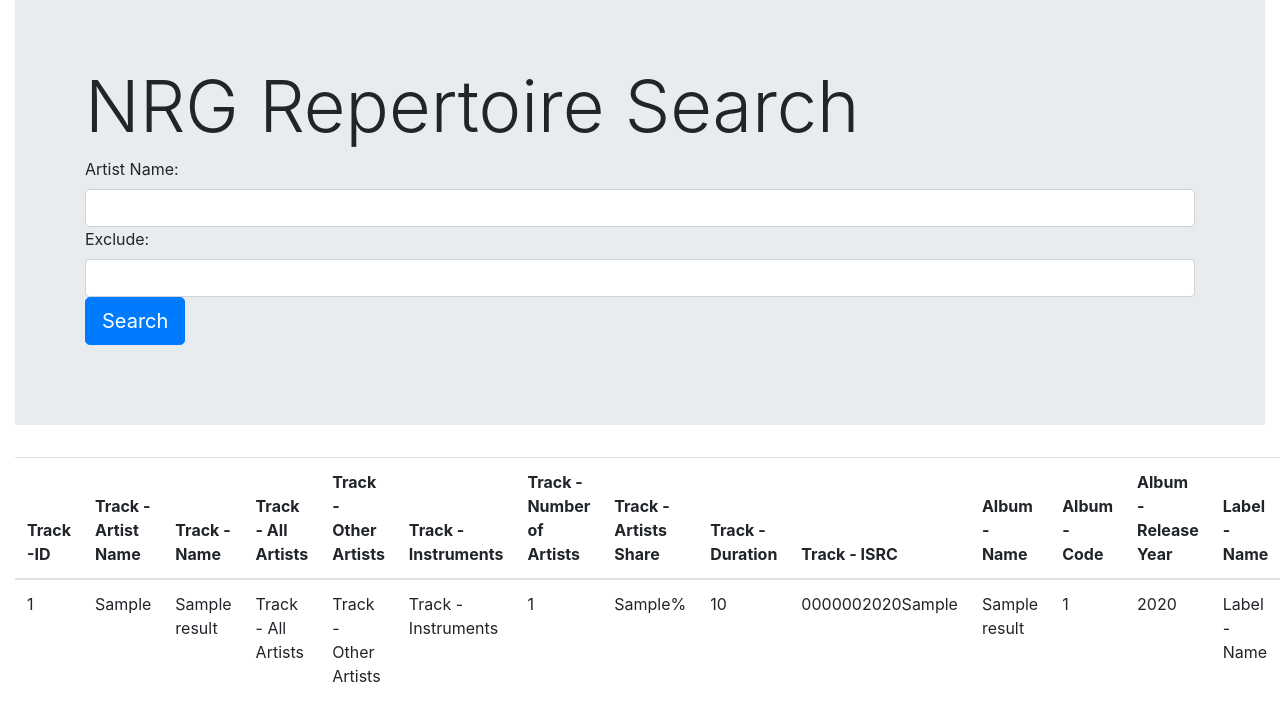
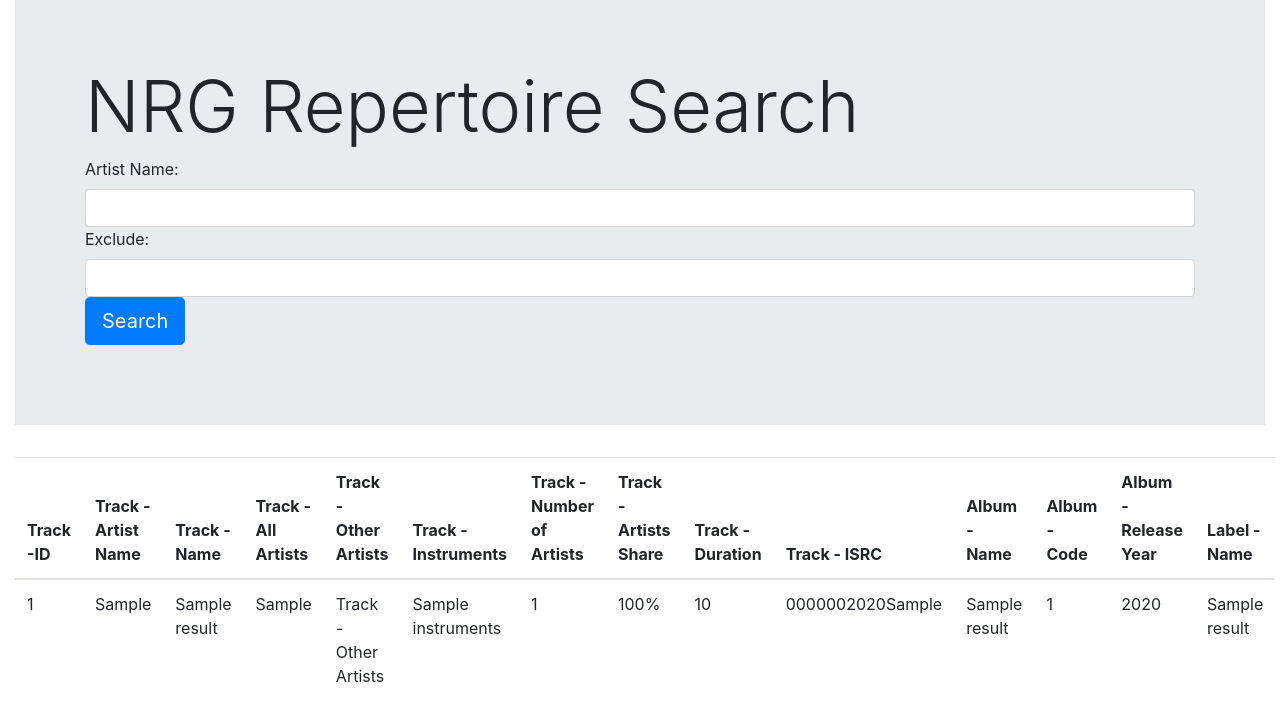
Before and after one commit to TPolan/NRG-search-tool, a Laravel app: template resources/views/layouts/show.blade.php in a window 1280 px wide. Shown: the part 1-722 px from the top of the page. Run offline with Laravel 8, Linux system fonts and the light colour scheme; the template is opened without the code that fills it: most values are stand-ins (such as "Sample title", 1, 10 or a date in 2020).

Commit message:
helpers, databases, query

```diff
--- a/app/helpers.php
+++ b/app/helpers.php
@@ -1 +1,12 @@
 <?php
+function countArtists($artists)
+{
+    $nArtists = explode(",", $artists);
+
+    return count($nArtists);
+}
+
+function artistShare($nOfArtists)
+{
+    return floor(100 / $nOfArtists);
+}
--- a/composer.json
+++ b/composer.json
@@ -32,9 +32,13 @@
         }
     },
     "autoload": {
+        "files": [
+            "app/helpers.php"
+        ],
         "psr-4": {
             "App\\": "app/"
         },
+
         "classmap": [
             "database/seeds",
             "database/factories"
--- a/resources/views/layouts/show.blade.php
+++ b/resources/views/layouts/show.blade.php
@@ -1,4 +1,3 @@
-
 <!DOCTYPE HTML PUBLIC "-//W3C//DTD HTML 4.01//EN" "http://www.w3.org/TR/html4/strict.dtd">
 <html lang="en">
 <head>
@@ -58,17 +57,17 @@
                     <td>{{$result->external_track_id}}</td>
                     <td>{{$result->person_interprets}}</td>
                     <td>{{$result->trackName}}</td>
-                    <td>Track - All Artists</td>
+                    <td>{{$result->person_interprets}}</td>
                     <td>Track - Other Artists</td>
-                    <td>Track - Instruments</td>
-                    <td>{{$numOfArtists}}</td>
-                    <td>{{$artistsShare . '%'}}</td>
+                    <td>{{$result->instruments}}</td>
+                    <td>{{countArtists($result->person_interprets)}}</td>
+                    <td>{{artistShare(countArtists($result->person_interprets)) . '%'}}</td>
                     <td>{{$result->duration}}</td>
                     <td>{{$result->isrc_country_code . $result->isrc_registrant_code . $result->isrc_year . $result->isrc_ident}}</td>
                     <td>{{$result->albumName}}</td>
                     <td>{{$result->external_album_id}}</td>
                     <td>{{$result->release_year}}</td>
-                    <td>Label - Name</td>
+                    <td>{{$result->labelName}}</td>
                 </tr>
             @endforeach
         </table>
```
Also changed, not shown: app/Http/Controllers/SearchController.php (+6 -17 lines).
